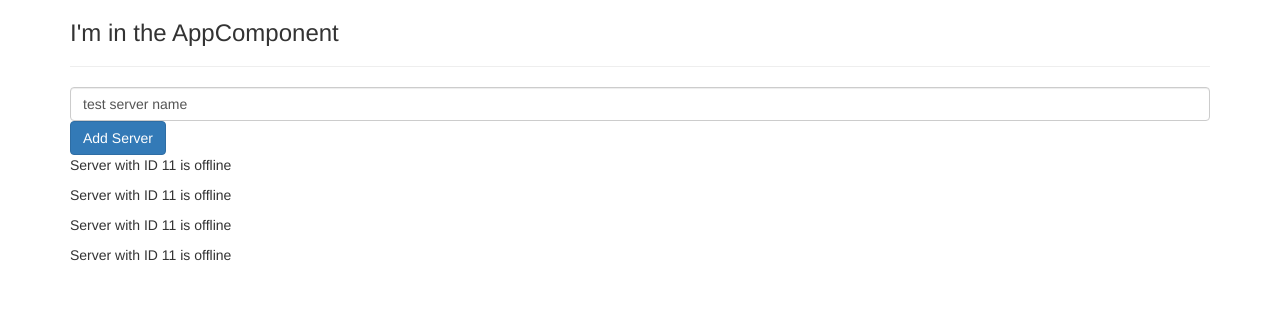
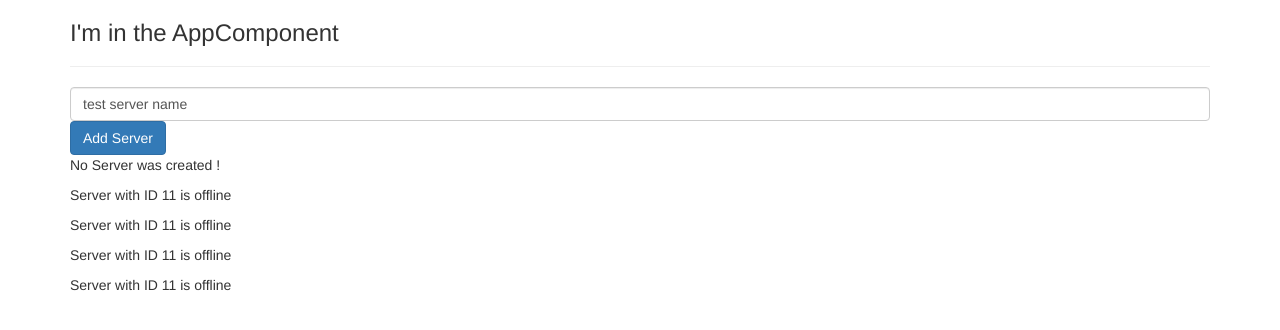
Before and after one commit to szerem/ngAngular5TheCompleteGuide, an Angular app in the folder my-first-app/: page / in a window 1280 px wide. Shown: the top 330 px of the page. Built offline with nearby package versions, Linux system fonts and the light colour scheme.

Commit message:
directives Enhancing ngIf with an Else

```diff
--- a/my-first-app/src/app/servers/servers.component.html
+++ b/my-first-app/src/app/servers/servers.component.html
@@ -12,7 +12,10 @@
 <!-- <p>{{allowNewServer}}</p> -->
 <!-- <p [innerText]="allowNewServer"></p> -->
 <!-- <p>{{ serverCreationStatus }}</p> -->
-<p *ngIf="serverCreated" >Server was created, server name is {{ serverName }} </p>
+<p *ngIf="serverCreated; else noServer" >Server was created, server name is {{ serverName }} </p>
+<ng-template #noServer>
+        <p>No Server was created !</p>
+</ng-template>
 <app-server></app-server>
 <app-server></app-server>
 <app-server></app-server>
```
